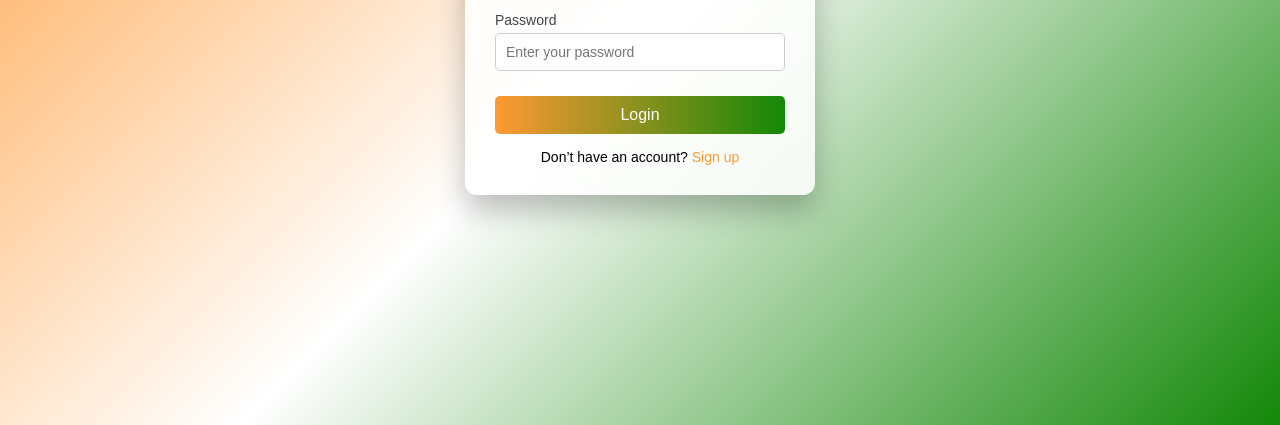
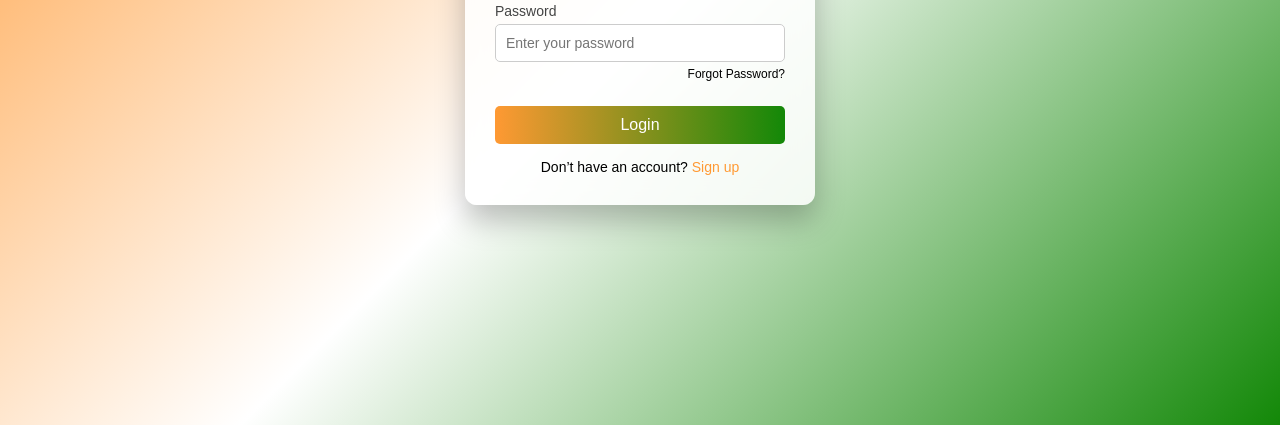
Before and after one commit to joyal-augusty/government-complaint-reporting-system, a plain HTML site: page login.html in a window 1280 px wide. Shown: the part 375-800 px from the top of the page. Drawn offline with Linux system fonts and the light colour scheme.

Commit message:
password forgot

```diff
--- a/login.css
+++ b/login.css
@@ -97,3 +97,20 @@ button:hover {
 .signup-text a:hover {
   text-decoration: underline;
 }
+
+/* Forgot Password */
+.forgot-password {
+  text-align: right;
+  font-size: 12px;
+  margin-top: -10px;
+  margin-bottom: 15px;
+}
+
+.forgot-password a {
+  color: #000;
+  text-decoration: none;
+}
+
+.forgot-password a:hover {
+  text-decoration: underline;
+}
--- a/login.html
+++ b/login.html
@@ -22,6 +22,8 @@
         <input type="password" id="password" placeholder="Enter your password" required />
       </div>
 
+      <p class="forgot-password"><a href="#">Forgot Password?</a></p>
+
       <button type="submit">Login</button>
 
       <p class="signup-text">
```
